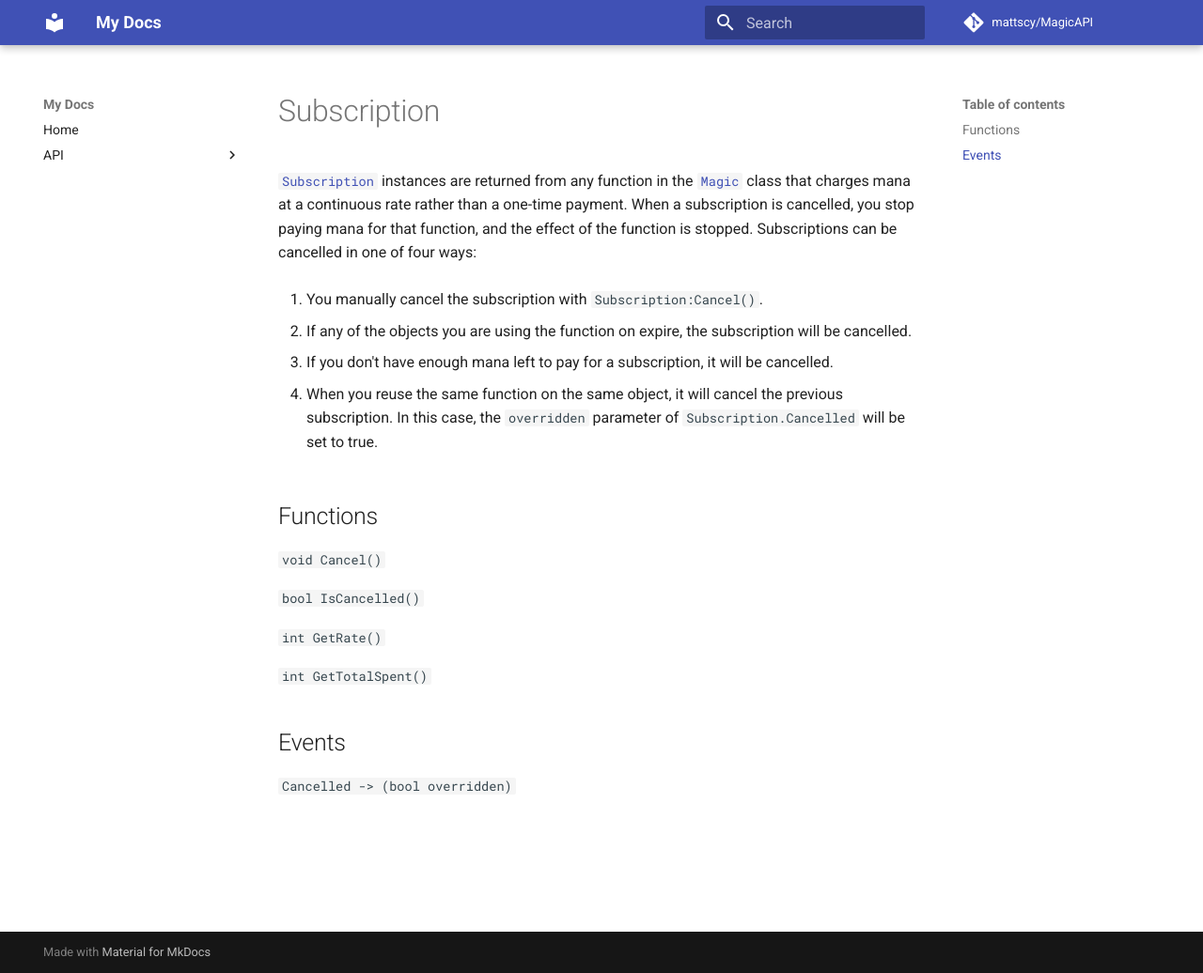
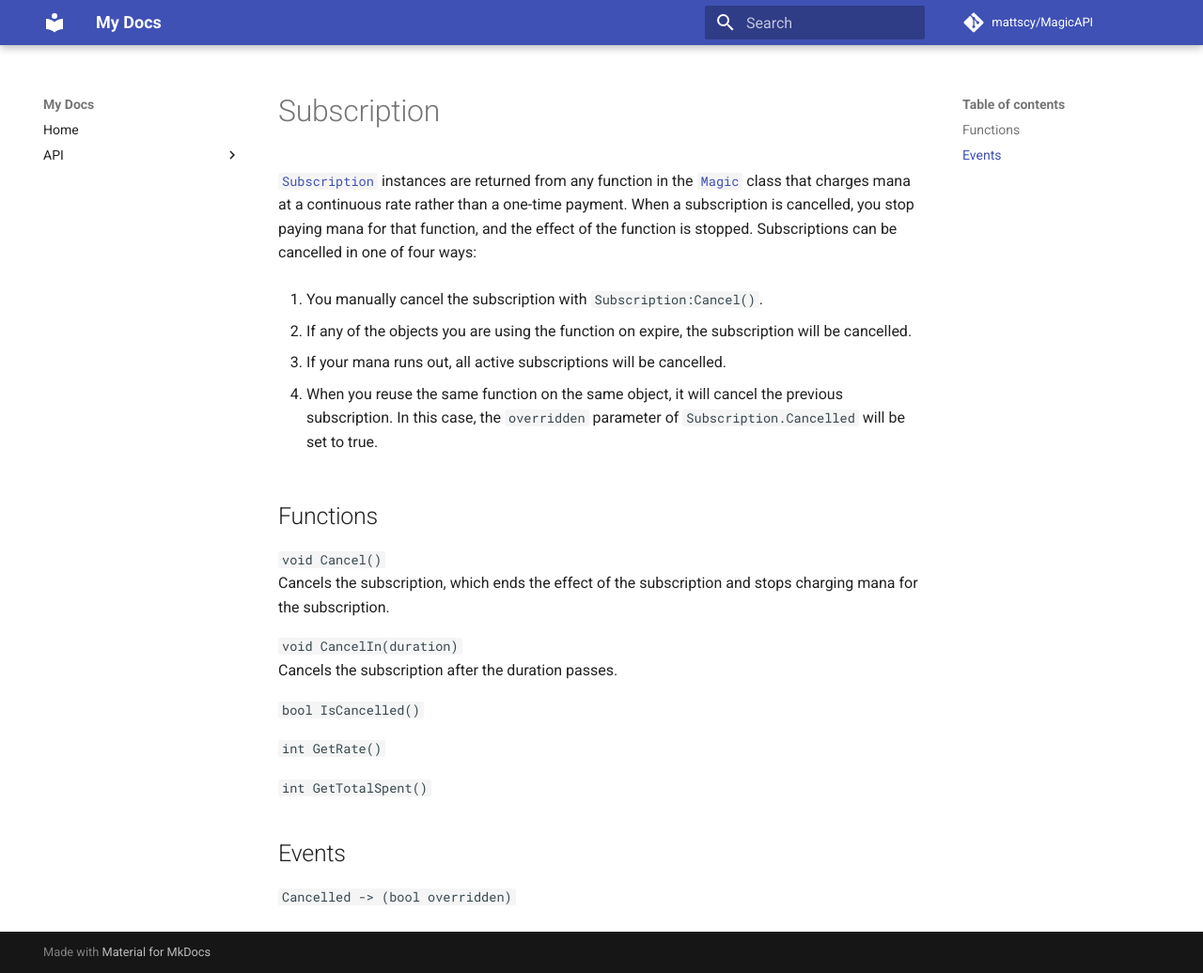
Before and after one commit to mattscy/MagicAPI, an MkDocs documentation site: the page built from docs/api/subscription/index.md, in a window 1280 px wide and 1036 px high. Shown: the whole window at 94% size. Built offline with MkDocs 1.6.1 and Material for MkDocs 9.7.7, drawn with Linux system fonts in a browser that asks for light colours; comment, search, counter and statistics services are not loaded.

Commit message:
add docs

```diff
--- a/docs/api/subscription/index.md
+++ b/docs/api/subscription/index.md
@@ -5,12 +5,16 @@
 
 2. If any of the objects you are using the function on expire, the subscription will be cancelled.
 
-3. If you don't have enough mana left to pay for a subscription, it will be cancelled.
+3. If your mana runs out, all active subscriptions will be cancelled.
 
 4. When you reuse the same function on the same object, it will cancel the previous subscription. In this case, the `overridden` parameter of `Subscription.Cancelled` will be set to true.
 
 ## Functions
 `void Cancel()`
+Cancels the subscription, which ends the effect of the subscription and stops charging mana for the subscription.
+
+`void CancelIn(duration)`
+Cancels the subscription after the duration passes.
 
 `bool IsCancelled()`
 
--- a/mkdocs.yml
+++ b/mkdocs.yml
@@ -18,4 +18,5 @@ nav:
 
 markdown_extensions:
   - admonition
-  - codehilite
+  - pymdownx.highlight
+  - pymdownx.superfences
```
Also changed, not shown: docs/api/magic/Fling.md (+5 -1 lines), docs/api/magic/GetLingeringObject.md (added, +19 -0 lines), docs/api/magic/GetObject.md (added, +15 -0 lines), docs/api/magic/GetSphereDetectionSignal.md (+1 -1 lines), docs/api/magic/index.md (+2 -2 lines).
